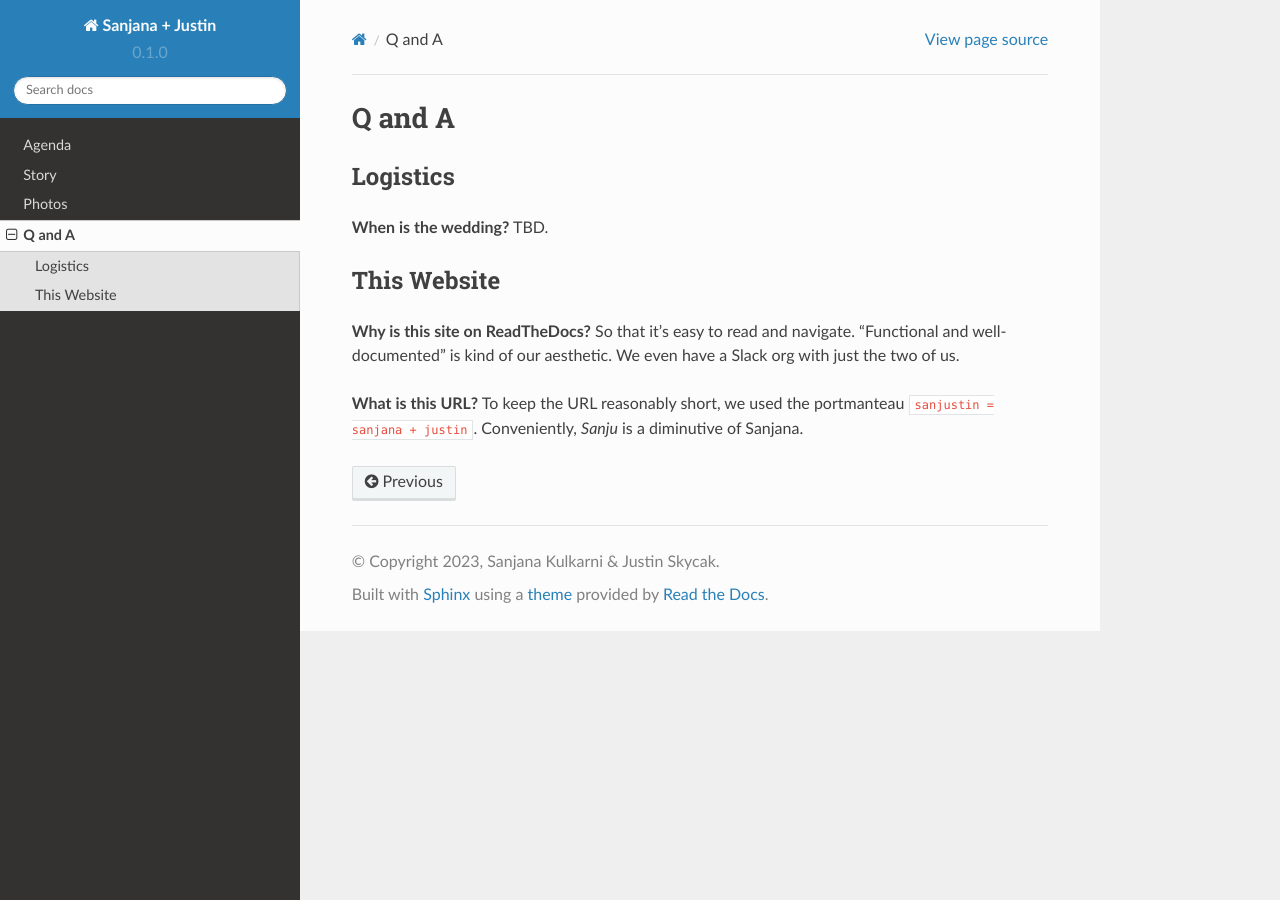
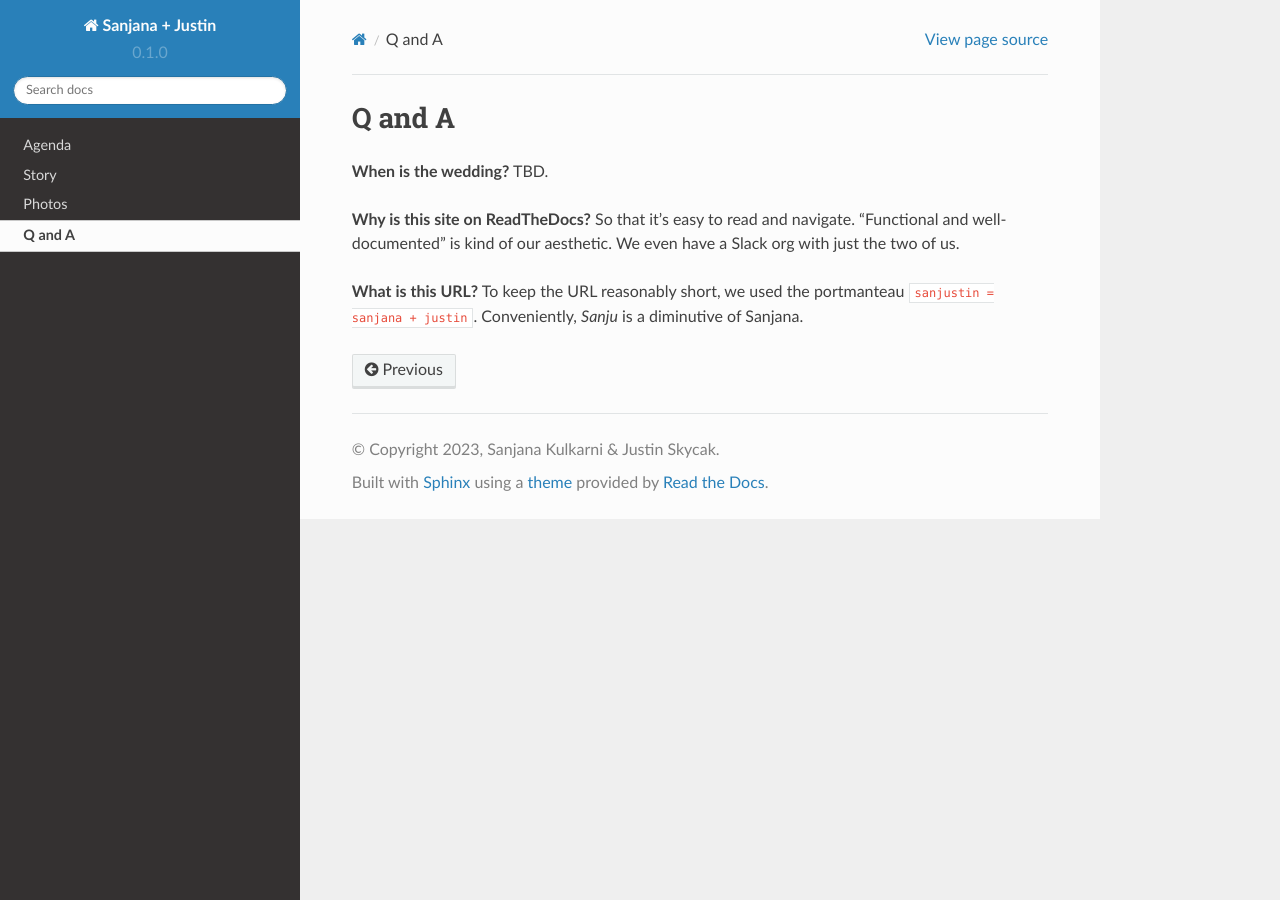
Before and after one commit to jpskycak/wedding, a Sphinx documentation site: the page built from docs/source/q-and-a.rst, in a window 1280 px wide. Built offline with Sphinx 7.4.7 and the Read the Docs theme 2.0.0, drawn with Linux system fonts in a browser that asks for light colours.

Commit message:
Update q-and-a.rst

```diff
--- a/docs/source/q-and-a.rst
+++ b/docs/source/q-and-a.rst
@@ -1,13 +1,7 @@
 Q and A
 =====
 
-Logistics
-------------
-
 **When is the wedding?** TBD.
-
-This Website
-------------
 
 **Why is this site on ReadTheDocs?** So that it's easy to read and navigate. "Functional and well-documented" is kind of our aesthetic. We even have a Slack org with just the two of us.
 
```
